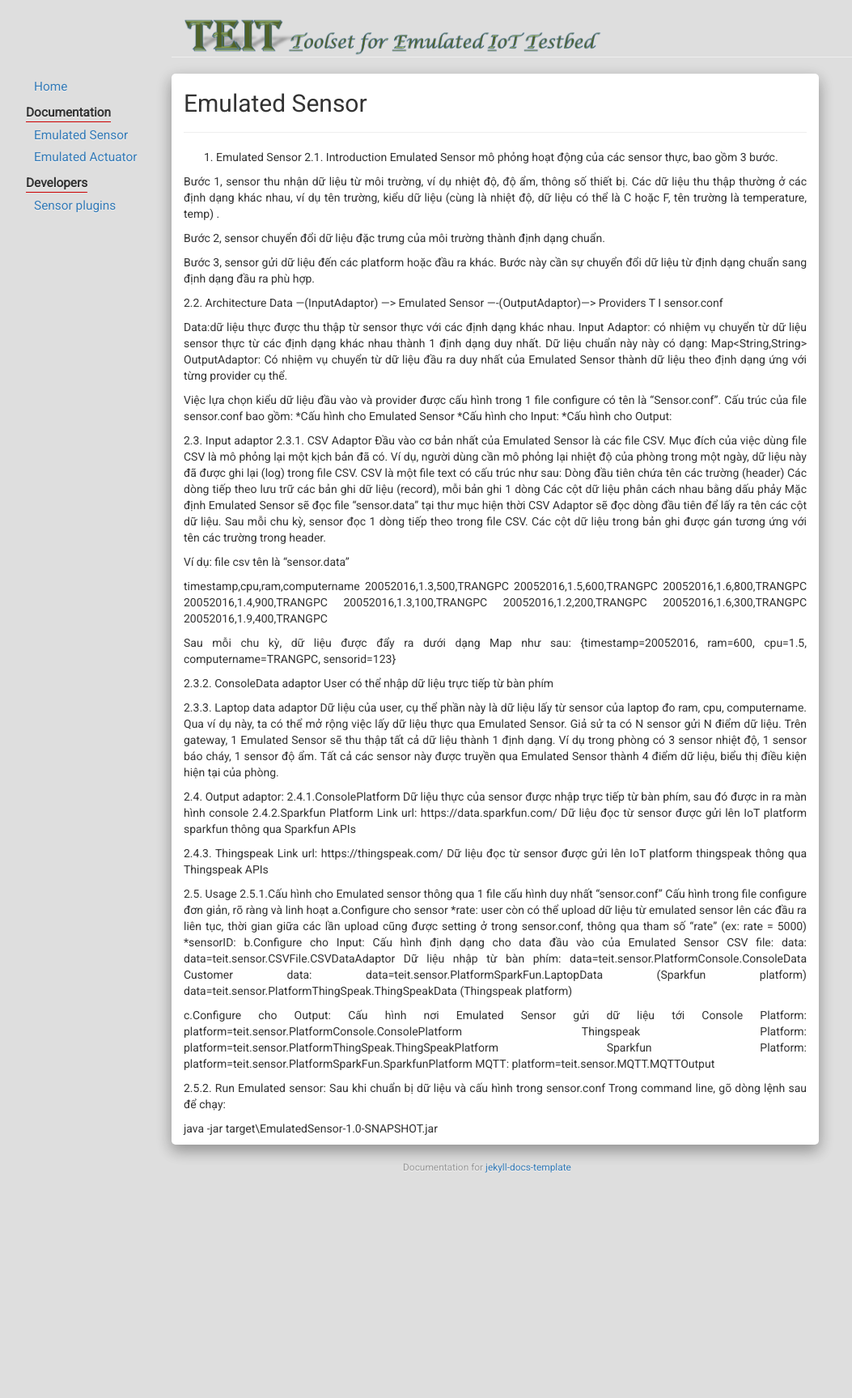
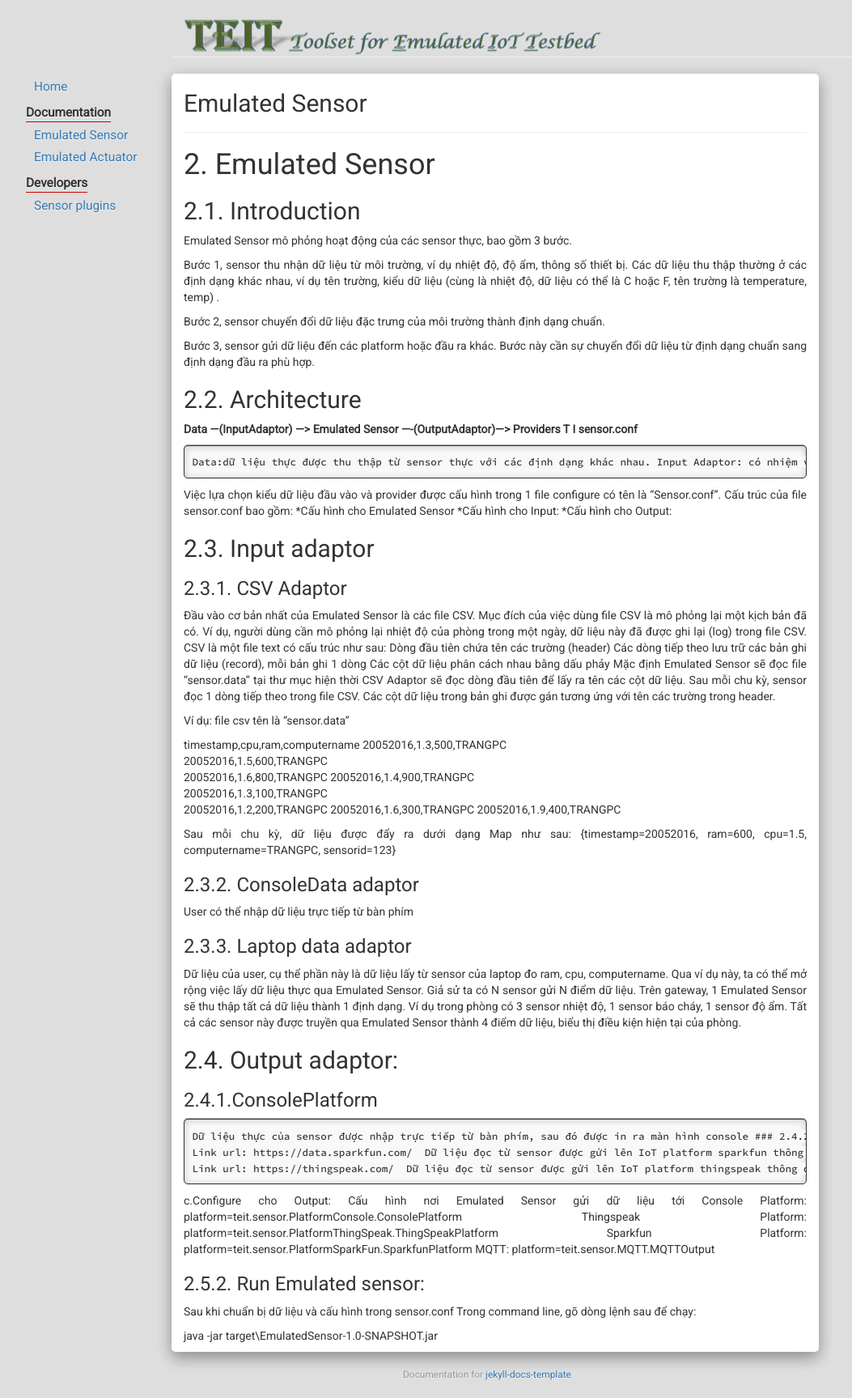
Before and after one commit to EllaPham/TEIT, a Jekyll site: the page built from _posts/2016-06-27-emulated-sensor.md, in a window 1280 px wide. Shown: the whole page at 81% size, without its empty margins (38-1091 px from the left). Built offline with Jekyll 4.4.1, drawn with Linux system fonts in a browser that asks for light colours; before the commit the page ends 1471 px from its top, so only the background shows below that; some of the changed lines change nothing that is shown.

Commit message:
Update document

```diff
--- a/_posts/2016-06-27-emulated-sensor.md
+++ b/_posts/2016-06-27-emulated-sensor.md
@@ -6,8 +6,8 @@
 order: 1
 ---
 
-2. Emulated Sensor
-2.1. Introduction
+# 2. Emulated Sensor
+## 2.1. Introduction
 Emulated Sensor mô phỏng hoạt động của các sensor thực, bao gồm 3 bước.
 
 Bước 1, sensor thu nhận dữ liệu từ môi trường, ví dụ nhiệt độ, độ ẩm, thông số thiết bị. Các dữ liệu thu thập thường ở các định dạng khác nhau, ví dụ tên trường, kiểu dữ liệu (cùng là nhiệt độ, dữ liệu có thể là C hoặc F, tên trường là temperature, temp) .
@@ -15,53 +15,84 @@
 Bước 2, sensor chuyển đổi dữ liệu đặc trưng của môi trường thành định dạng chuẩn.
 
 Bước 3, sensor gửi dữ liệu đến các platform hoặc đầu ra khác. Bước này cần sự chuyển đổi dữ liệu từ định dạng chuẩn sang định dạng đầu ra phù hợp.
+## 2.2. Architecture
 
-2.2. Architecture
-Data —(InputAdaptor) —> Emulated Sensor ----(OutputAdaptor)—> Providers T I sensor.conf
+**Data ---(InputAdaptor) ---> Emulated Sensor ----(OutputAdaptor)---> Providers
+					T
+					I
+				  sensor.conf**
 
-Data:dữ liệu thực được thu thập từ sensor thực với các định dạng khác nhau.
-Input Adaptor: có nhiệm vụ chuyển từ dữ liệu sensor thực từ các định dạng khác nhau thành 1 định dạng duy nhất. Dữ liệu chuẩn này này có dạng: Map<String,String> OutputAdaptor: Có nhiệm vụ chuyển từ dữ liệu đầu ra duy nhất của Emulated Sensor thành dữ liệu theo định dạng ứng với từng provider cụ thể.
+	Data:dữ liệu thực được thu thập từ sensor thực với các định dạng khác nhau.
+Input Adaptor: có nhiệm vụ chuyển từ dữ liệu sensor thực từ các định dạng khác nhau thành 1 định dạng duy nhất. Dữ liệu chuẩn này này có dạng: Map<String,String>
+OutputAdaptor: Có nhiệm vụ chuyển từ dữ liệu đầu ra duy nhất của Emulated Sensor thành dữ liệu theo định dạng ứng với từng provider cụ thể.
 
-Việc lựa chọn kiểu dữ liệu đầu vào và provider được cấu hình trong 1 file configure có tên là “Sensor.conf”. Cấu trúc của file sensor.conf bao gồm: *Cấu hình cho Emulated Sensor *Cấu hình cho Input: *Cấu hình cho Output:
+Việc lựa chọn kiểu dữ liệu đầu vào và provider được cấu hình trong 1 file configure có tên là “Sensor.conf”. Cấu trúc của file sensor.conf bao gồm:
+*Cấu hình cho Emulated Sensor
+*Cấu hình cho Input:
+*Cấu hình cho Output:
 
-2.3. Input adaptor
-2.3.1. CSV Adaptor
-Đầu vào cơ bản nhất của Emulated Sensor là các file CSV. Mục đích của việc dùng file CSV là mô phỏng lại một kịch bản đã có. Ví dụ, người dùng cần mô phỏng lại nhiệt độ của phòng trong một ngày, dữ liệu này đã được ghi lại (log) trong file CSV. CSV là một file text có cấu trúc như sau: Dòng đầu tiên chứa tên các trường (header) Các dòng tiếp theo lưu trữ các bản ghi dữ liệu (record), mỗi bản ghi 1 dòng Các cột dữ liệu phân cách nhau bằng dấu phảy Mặc định Emulated Sensor sẽ đọc file “sensor.data” tại thư mục hiện thời CSV Adaptor sẽ đọc dòng đầu tiên để lấy ra tên các cột dữ liệu. Sau mỗi chu kỳ, sensor đọc 1 dòng tiếp theo trong file CSV. Các cột dữ liệu trong bản ghi được gán tương ứng với tên các trường trong header.
+## 2.3. Input adaptor
+### 2.3.1. CSV Adaptor
+Đầu vào cơ bản nhất của Emulated Sensor là các file CSV. Mục đích của việc dùng file CSV là mô phỏng lại một kịch bản đã có. Ví dụ, người dùng cần mô phỏng lại nhiệt độ của phòng trong một ngày, dữ liệu này đã được ghi lại (log) trong file CSV.
+CSV là một file text có cấu trúc như sau:
+Dòng đầu tiên chứa tên các trường (header)
+Các dòng tiếp theo lưu trữ các bản ghi dữ liệu (record), mỗi bản ghi 1 dòng
+Các cột dữ liệu phân cách nhau bằng dấu phảy
+Mặc định Emulated Sensor sẽ đọc file “sensor.data” tại thư mục hiện thời
+CSV Adaptor sẽ đọc dòng đầu tiên để lấy ra tên các cột dữ liệu. Sau mỗi chu kỳ, sensor đọc 1 dòng tiếp theo trong file CSV. Các cột dữ liệu trong bản ghi được gán tương ứng với tên các trường trong header.
+
+
 
 Ví dụ: file csv tên là “sensor.data”
 
-timestamp,cpu,ram,computername 20052016,1.3,500,TRANGPC
+timestamp,cpu,ram,computername
+20052016,1.3,500,TRANGPC
 20052016,1.5,600,TRANGPC
-20052016,1.6,800,TRANGPC 20052016,1.4,900,TRANGPC
+20052016,1.6,800,TRANGPC
+20052016,1.4,900,TRANGPC
 20052016,1.3,100,TRANGPC
-20052016,1.2,200,TRANGPC 20052016,1.6,300,TRANGPC 20052016,1.9,400,TRANGPC
+20052016,1.2,200,TRANGPC
+20052016,1.6,300,TRANGPC
+20052016,1.9,400,TRANGPC
 
-Sau mỗi chu kỳ, dữ liệu được đẩy ra dưới dạng Map như sau: {timestamp=20052016, ram=600, cpu=1.5, computername=TRANGPC, sensorid=123}
+Sau mỗi chu kỳ, dữ liệu được đẩy ra dưới dạng Map như sau:
+{timestamp=20052016, ram=600, cpu=1.5, computername=TRANGPC, sensorid=123}
 
-2.3.2. ConsoleData adaptor
+### 2.3.2. ConsoleData adaptor
 User có thể nhập dữ liệu trực tiếp từ bàn phím
+### 2.3.3. Laptop data adaptor
+Dữ liệu của user, cụ thể phần này là dữ liệu lấy từ sensor của laptop đo ram, cpu, computername. Qua ví dụ này, ta có thể mở rộng việc lấy dữ liệu thực qua Emulated Sensor. Giả sử ta có N sensor gửi N điểm dữ liệu. Trên gateway, 1 Emulated Sensor sẽ thu thập tất cả dữ liệu thành 1 định dạng. Ví dụ trong phòng có 3 sensor nhiệt độ, 1 sensor báo cháy, 1 sensor độ ẩm. Tất cả các sensor này được truyền qua Emulated Sensor thành 4 điểm dữ liệu, biểu thị điều kiện hiện tại của phòng.
+## 2.4. Output adaptor:
+### 2.4.1.ConsolePlatform
+	Dữ liệu thực của sensor được nhập trực tiếp từ bàn phím, sau đó được in ra màn hình console
+### 2.4.2.Sparkfun Platform
+	Link url: https://data.sparkfun.com/
+Dữ liệu đọc từ sensor được gửi lên IoT platform sparkfun thông qua Sparkfun APIs
+### 2.4.3. Thingspeak
+	Link url: https://thingspeak.com/
+Dữ liệu đọc từ sensor được gửi lên IoT platform thingspeak thông qua Thingspeak APIs
+## 2.5. Usage
+### 2.5.1.Cấu hình cho Emulated sensor thông qua 1 file cấu hình duy nhất  “sensor.conf”
+Cấu hình trong file configure đơn giản, rõ ràng và linh hoạt
+a.Configure cho sensor
+*rate:
+user còn có thể upload dữ liệu từ emulated sensor lên các đầu ra liên tục, thời gian giữa các lần upload cũng được setting ở trong sensor.conf, thông qua tham số “rate” (ex: rate = 5000)
+*sensorID:
+b.Configure cho Input: Cấu hình định dạng cho data đầu vào của Emulated Sensor
+CSV file: data: data=teit.sensor.CSVFile.CSVDataAdaptor
+Dữ liệu nhập từ bàn phím: data=teit.sensor.PlatformConsole.ConsoleData
+Customer data:
+data=teit.sensor.PlatformSparkFun.LaptopData (Sparkfun platform)
+data=teit.sensor.PlatformThingSpeak.ThingSpeakData (Thingspeak platform)
 
-2.3.3. Laptop data adaptor
-Dữ liệu của user, cụ thể phần này là dữ liệu lấy từ sensor của laptop đo ram, cpu, computername. Qua ví dụ này, ta có thể mở rộng việc lấy dữ liệu thực qua Emulated Sensor. Giả sử ta có N sensor gửi N điểm dữ liệu. Trên gateway, 1 Emulated Sensor sẽ thu thập tất cả dữ liệu thành 1 định dạng. Ví dụ trong phòng có 3 sensor nhiệt độ, 1 sensor báo cháy, 1 sensor độ ẩm. Tất cả các sensor này được truyền qua Emulated Sensor thành 4 điểm dữ liệu, biểu thị điều kiện hiện tại của phòng.
+c.Configure cho Output: Cấu hình nơi Emulated Sensor  gửi dữ liệu tới
+Console Platform: platform=teit.sensor.PlatformConsole.ConsolePlatform
+Thingspeak Platform: platform=teit.sensor.PlatformThingSpeak.ThingSpeakPlatform
+Sparkfun Platform: platform=teit.sensor.PlatformSparkFun.SparkfunPlatform
+MQTT: platform=teit.sensor.MQTT.MQTTOutput
 
-2.4. Output adaptor:
-2.4.1.ConsolePlatform
-Dữ liệu thực của sensor được nhập trực tiếp từ bàn phím, sau đó được in ra màn hình console
-2.4.2.Sparkfun Platform
-Link url: https://data.sparkfun.com/
-Dữ liệu đọc từ sensor được gửi lên IoT platform sparkfun thông qua Sparkfun APIs
-
-2.4.3. Thingspeak
-Link url: https://thingspeak.com/
-Dữ liệu đọc từ sensor được gửi lên IoT platform thingspeak thông qua Thingspeak APIs
-
-2.5. Usage
-2.5.1.Cấu hình cho Emulated sensor thông qua 1 file cấu hình duy nhất “sensor.conf”
-Cấu hình trong file configure đơn giản, rõ ràng và linh hoạt a.Configure cho sensor *rate: user còn có thể upload dữ liệu từ emulated sensor lên các đầu ra liên tục, thời gian giữa các lần upload cũng được setting ở trong sensor.conf, thông qua tham số “rate” (ex: rate = 5000) *sensorID: b.Configure cho Input: Cấu hình định dạng cho data đầu vào của Emulated Sensor CSV file: data: data=teit.sensor.CSVFile.CSVDataAdaptor Dữ liệu nhập từ bàn phím: data=teit.sensor.PlatformConsole.ConsoleData Customer data: data=teit.sensor.PlatformSparkFun.LaptopData (Sparkfun platform) data=teit.sensor.PlatformThingSpeak.ThingSpeakData (Thingspeak platform)
-
-c.Configure cho Output: Cấu hình nơi Emulated Sensor gửi dữ liệu tới Console Platform: platform=teit.sensor.PlatformConsole.ConsolePlatform Thingspeak Platform: platform=teit.sensor.PlatformThingSpeak.ThingSpeakPlatform Sparkfun Platform: platform=teit.sensor.PlatformSparkFun.SparkfunPlatform MQTT: platform=teit.sensor.MQTT.MQTTOutput
-
-2.5.2. Run Emulated sensor:
-Sau khi chuẩn bị dữ liệu và cấu hình trong sensor.conf Trong command line, gõ dòng lệnh sau để chạy:
+### 2.5.2. Run Emulated sensor:
+Sau khi chuẩn bị dữ liệu và cấu hình trong sensor.conf
+Trong command line, gõ dòng lệnh sau để chạy:
 
 java -jar target\EmulatedSensor-1.0-SNAPSHOT.jar
```
